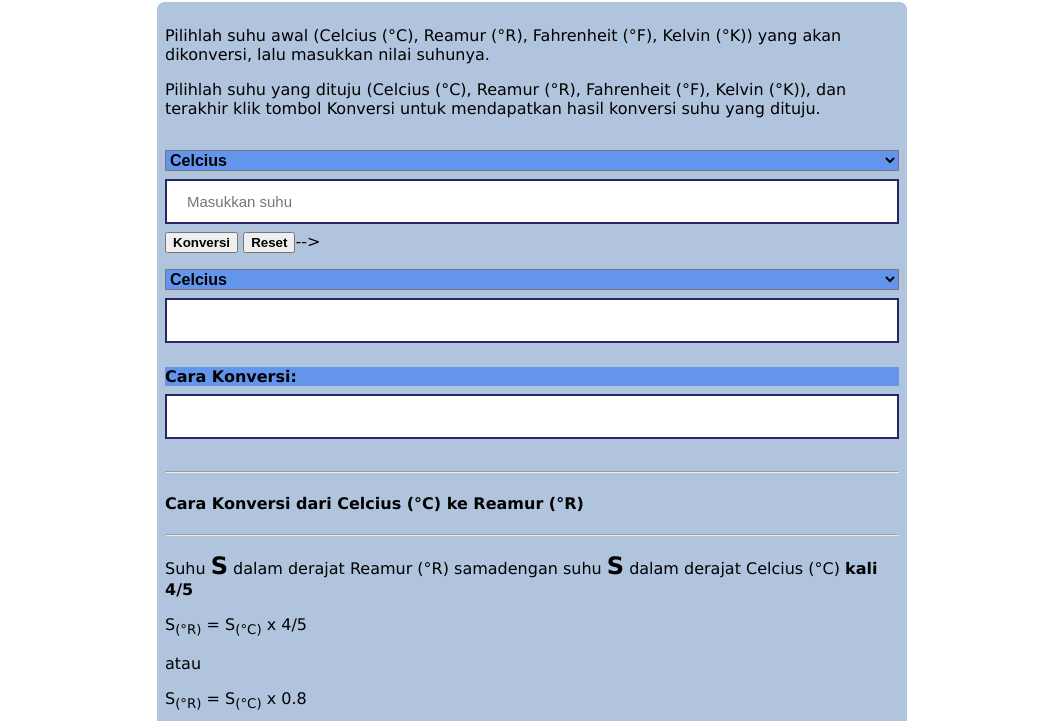
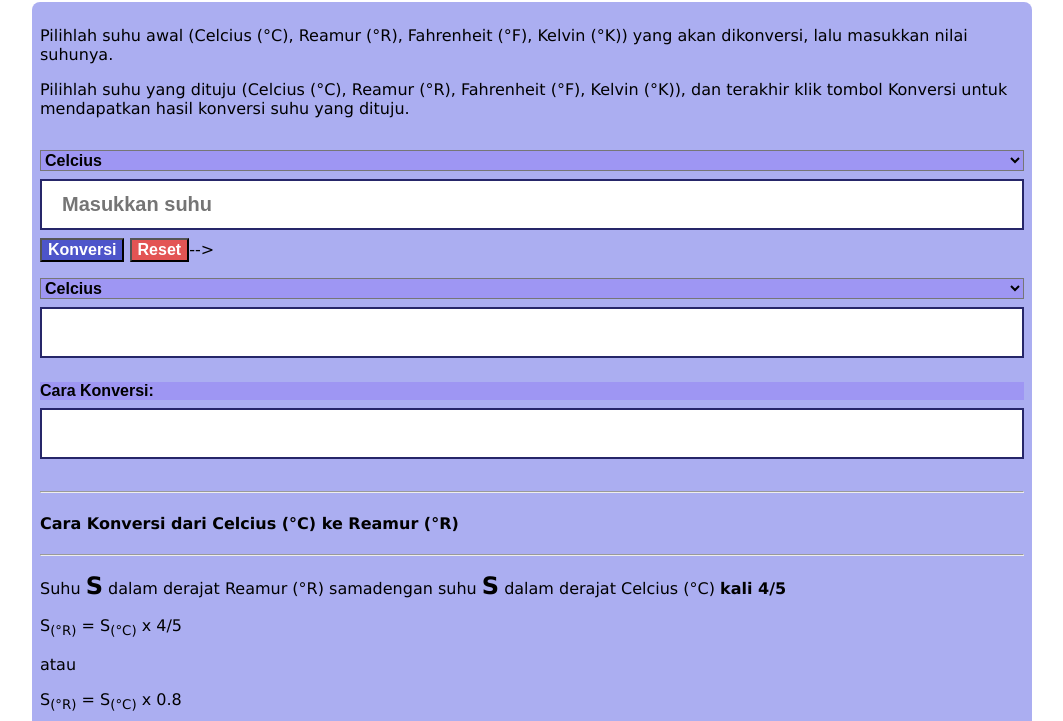
Before and after one commit to revou-fundamental-course/03-feb-25-nndia-gif, a plain HTML site: page index.html in a window 1280 px wide. Shown: the part 79-800 px from the top of the page, without its empty margins (108-1171 px from the left). Drawn offline with Linux system fonts and the light colour scheme.

Commit message:
Update styles!.css

```diff
--- a/css/styles.css
+++ b/css/styles.css
@@ -5,11 +5,11 @@ body{
 }
 
 main{
-    max-width: 750px;
+    max-width: 1000px ;
     justify-self: center;
 
     /* Background Matter */
-    background-color: lightsteelblue;
+    background-color: rgb(171, 174, 241);
     border-radius: 8px;
 }
 
@@ -25,9 +25,6 @@ section{
     display: flex;
     flex-direction: column;
     font-size: 15px;
-    /* background-color: cornflowerblue; */
-    /* border-color: lightblue; */
-
 }
 
 input{
@@ -39,8 +36,8 @@ input{
     -webkit-transition: 0.5s;
     transition: 0.5s;
     outline: none;
-    font-size: 15px;
-    /* font-weight: bold; */
+    font-size: 20px;
+    font-weight: bold;
 }
 
 input[type="number"]:focus{
@@ -49,7 +46,7 @@ input[type="number"]:focus{
 
 .input-unit{
     font-weight: bold;
-    background: cornflowerblue;
+    background: rgb(158, 150, 243);
     display: flex;
     flex-direction: column;
     font-size: 16px;
@@ -74,9 +71,11 @@ input[type="number"]:focus{
 }
 
 .how-convert{
-    background: cornflowerblue;
+    background: rgb(158, 150, 243);
     font-size: 16px;
     margin-top: 0px;
+    font-family: Arial;
+    font-weight: bold;
 }
 
 .button-group{
@@ -91,18 +90,20 @@ input[type="number"]:focus{
     padding-inline: 5px;
 }
 
-.bg-blue{
-    background-color: lightskyblue;
+.bg-purple{
+    background-color: rgb(77, 85, 202);
     font-size: 16px;
+    color: white;
 }
 
-.bg-green{
-    background-color: lightseagreen;
+.bg-red{
+    background-color: rgb(227, 84, 84);
     font-size: 16px;
+    color: white;
 }
 
-.bg-yellow{
-    background-color: deepskyblue ;
+.bg-blue{
+    background-color: rgba(85, 181, 212, 0.705) ;
     font-size: 16px;
 }
 
```
